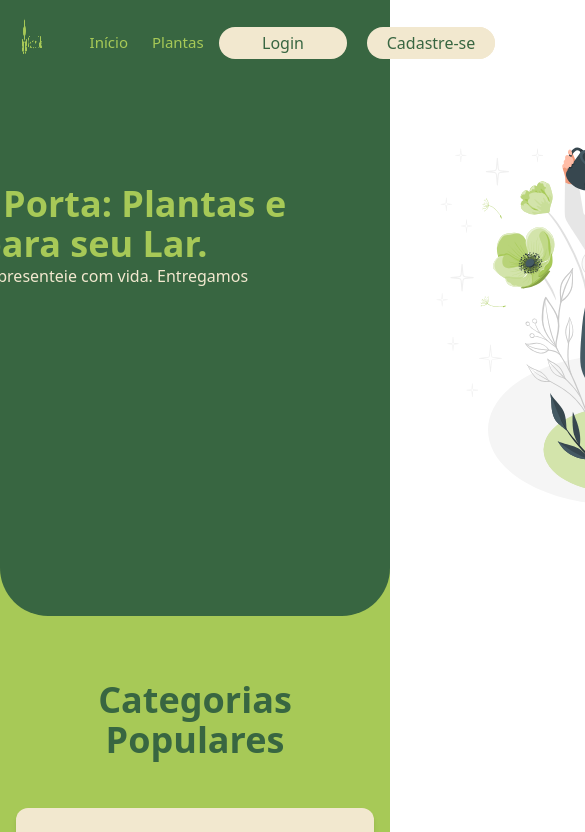
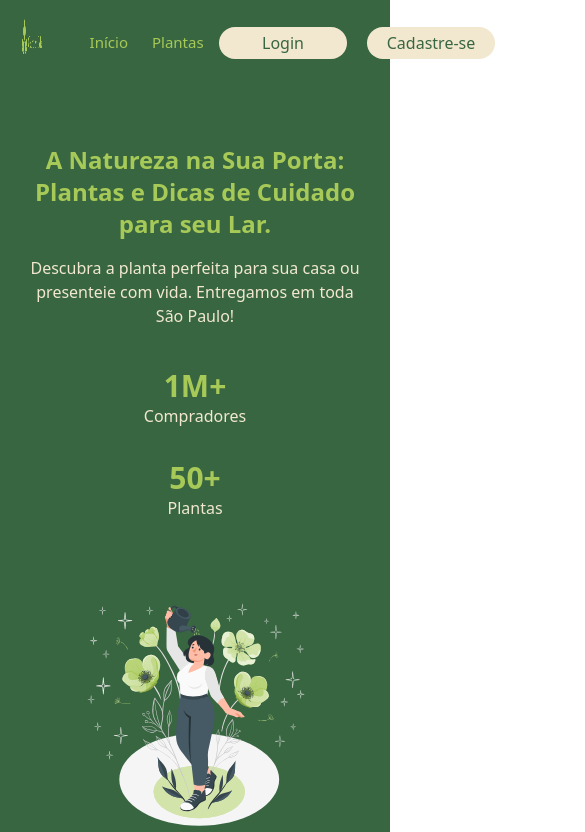
Before and after one commit to standbytheboy/gardenme, a React (Vite) app in the folder frontend/: page / in a window 390 px wide. Shown: the top 832 px of the page, 585 px wide, since content can reach past the window. Built offline with nearby package versions, Linux system fonts and the light colour scheme.

Commit message:
making header component responsive

```diff
--- a/frontend/src/components/Header.tsx
+++ b/frontend/src/components/Header.tsx
@@ -1,5 +1,4 @@
 import { useState } from "react";
-import { Navbar } from "./Navbar";
 import GardeningCuate from "../assets/Gardening-cuate.svg";
 import Blooming from "../assets/Blooming-amico.svg";
 import Personal from "../assets/personalGrowth.svg";
@@ -16,40 +15,49 @@ export const Header = () => {
     Reforestation,
     ReforestationCuate,
     Seeding,
-    House
+    House,
   ];
 
   const [currentImage] = useState(() => {
     const randomIndex = Math.floor(Math.random() * images.length);
     return images[randomIndex];
   });
+
   return (
     <div className="bg-[#A7C957]">
-      <section className="flex justify-center gap-20 font-sans bg-[#386641] pt-30 pb-20 rounded-bl-[3rem] rounded-br-[3rem]">
-        <Navbar></Navbar>
-        <div className="left">
-          <h1 className="font-black text-4xl w-2xl text-[#A7C957] mt-[4rem]">
+      <section className="flex flex-col lg:flex-row lg:px-30 items-center lg:items-start justify-center lg:justify-between gap-10 lg:gap-20 font-sans bg-[#386641] pt-30 pb-12 px-6 rounded-bl-[3rem] rounded-br-[3rem]">
+        {/* Texto */}
+        <div className="max-w-xl text-center lg:text-left">
+          <h1 className="font-black text-2xl sm:text-3xl lg:text-4xl text-[#A7C957] mt-6">
             A Natureza na Sua Porta: Plantas e Dicas de Cuidado para seu Lar.
           </h1>
-          <p className="text-[#F2E8CF] w-150">
+          <p className="text-[#F2E8CF] mt-4 text-base sm:text-lg">
             Descubra a planta perfeita para sua casa ou presenteie com vida.
             Entregamos em toda São Paulo!
           </p>
-          <div className="flex">
-            <div className="mt-30 mb-10 mr-10">
-              <h2 className="data font-black text-4xl text-[#A7C957]">1M+</h2>
+
+          {/* Métricas */}
+          <div className="flex flex-col sm:flex-row justify-center lg:justify-start gap-8 mt-10">
+            <div>
+              <h2 className="font-black text-3xl sm:text-4xl text-[#A7C957]">
+                1M+
+              </h2>
               <p className="text-[#F2E8CF]">Compradores</p>
             </div>
-            <div className="mt-30">
-              <h2 className="data font-black text-4xl text-[#A7C957]">50+</h2>
+            <div>
+              <h2 className="font-black text-3xl sm:text-4xl text-[#A7C957]">
+                50+
+              </h2>
               <p className="text-[#F2E8CF]">Plantas</p>
             </div>
           </div>
         </div>
+
+        {/* Imagem */}
         <img
           src={currentImage}
           alt="Imagem de jardinagem"
-          className="size-100"
+          className="w-60 sm:w-72 md:w-80 lg:w-[26rem] mt-8 lg:mt-0"
         />
       </section>
     </div>
```
